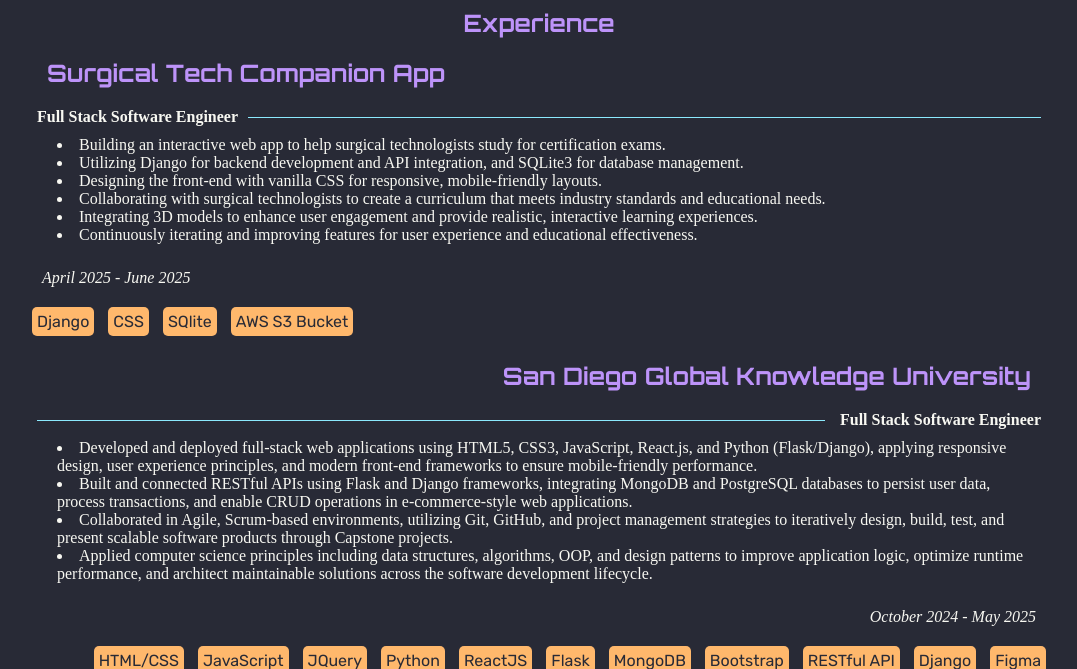
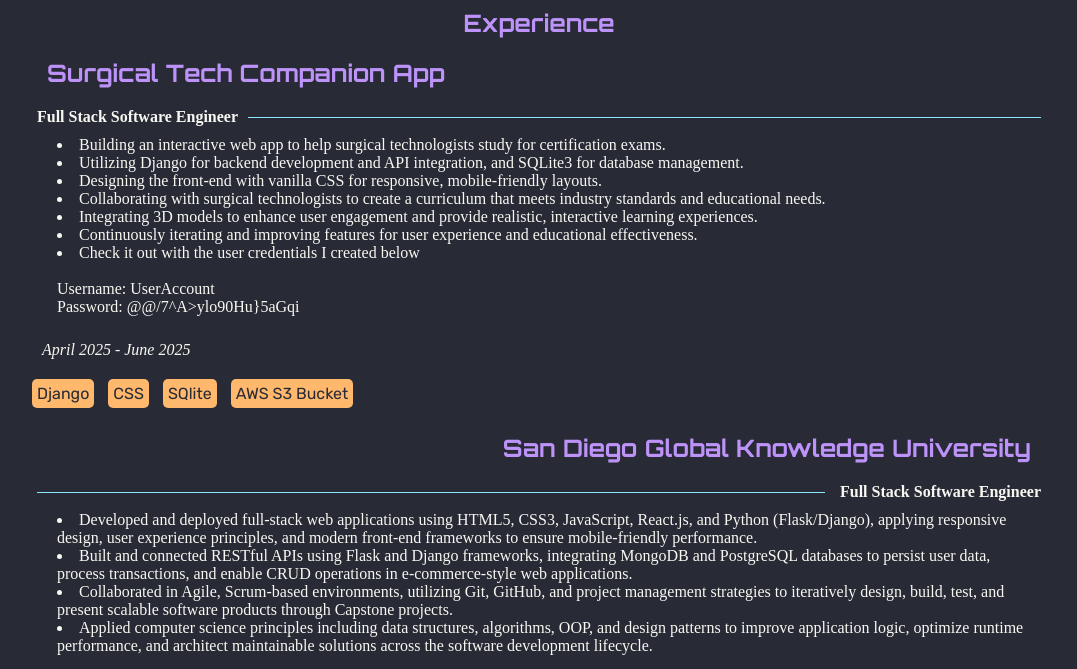
Before and after one commit to AngelMValentin/portfolio, a Django app: page / in a window 1280 px wide. Shown: the part 994-1663 px from the top of the page, without its empty margins (101-1178 px from the left). Run offline with Django 5.2, Linux system fonts and the light colour scheme; some libraries are stand-ins or nearby versions.

Commit message:
adding example login credentials for surgical tech app

```diff
--- a/config/settings.py
+++ b/config/settings.py
@@ -33,7 +33,8 @@ environ.Env.read_env(os.path.join(BASE_DIR, '.env'))
 # See https://docs.djangoproject.com/en/5.1/howto/deployment/checklist/
 
 # SECURITY WARNING: keep the secret key used in production secret!
-SECRET_KEY = 'django-insecure-$y4j!f_jh$d%#-jzufe^2be&sg7h3*o@tcv88ea3hd$=iy@#oi'
+SECRET_KEY=env('DJANGO_SECRET_KEY')
+
 
 # SECURITY WARNING: don't run with debug turned on in production!
 DEBUG = False
--- a/templates/pages/index.html
+++ b/templates/pages/index.html
@@ -63,6 +63,15 @@
                         <li>Collaborating with surgical technologists to create a curriculum that meets industry standards and educational needs.</li>
                         <li>Integrating 3D models to enhance user engagement and provide realistic, interactive learning experiences.</li>
                         <li>Continuously iterating and improving features for user experience and educational effectiveness.</li>
+                        <li>
+                            Check it out with the user credentials I created below
+                            <br>
+                            <br>
+                            Username: UserAccount
+                            <br>
+                            Password: @@/7^A>ylo90Hu}5aGqi
+
+                        </li>
                     </ul>
                 </div>
 
```
Also changed, not shown: 1 other file.
